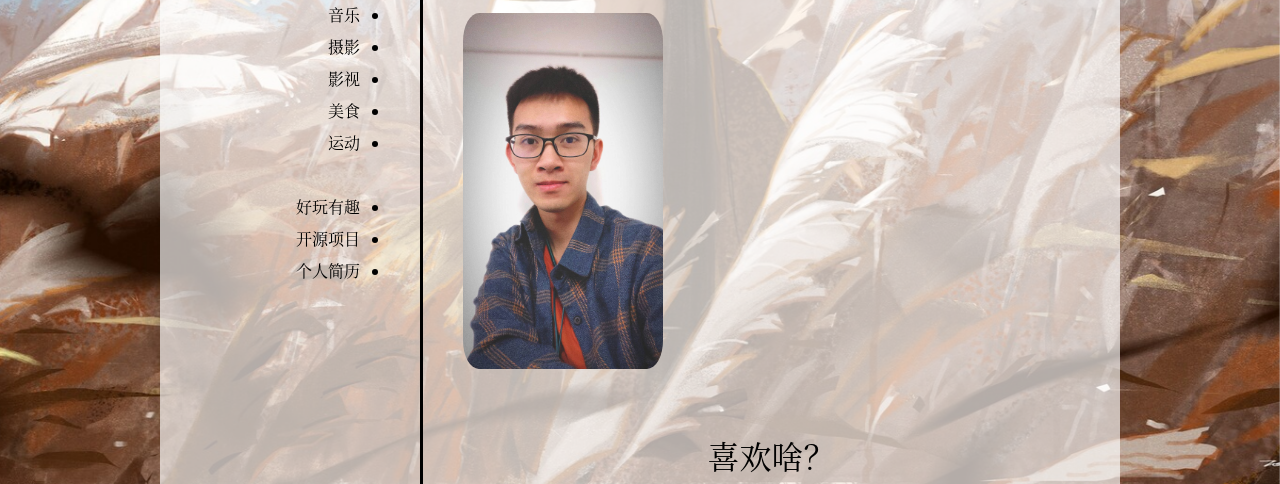
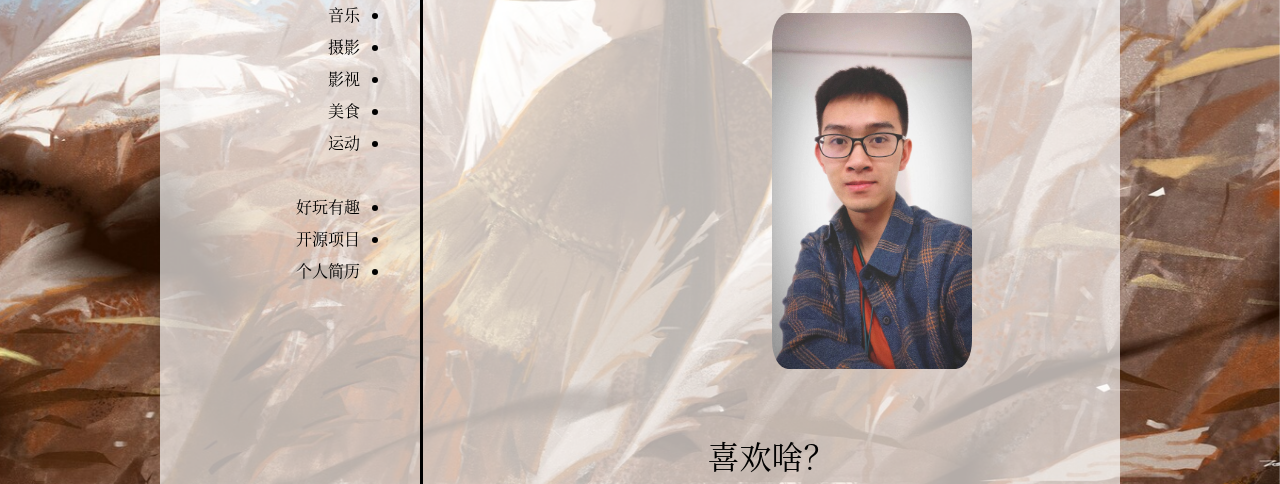
Before and after one commit to Windxy/windxy.github.io, a plain HTML site: page cn/about/index.html in a window 1280 px wide. Shown: the part 316-800 px from the top of the page. Drawn offline with nearby package versions, Linux system fonts and the light colour scheme; some packages are replaced by stand-ins of ours; a script that the page names is missing.

Commit message:
Update light.css

```diff
--- a/css/light.css
+++ b/css/light.css
@@ -56,7 +56,8 @@ body, a {
 	object-fit: cover;
 /*  	flex: 1;*/
 /* 	margin-left: 180px; */
-	margin: 0 auto;
+	margin-left: 50%;
+	transform: tanslate(-100px);
 /*	text-align: center;*/
 /*	display: table-cell; */
 /*    vertical-align: middle;*/
```
